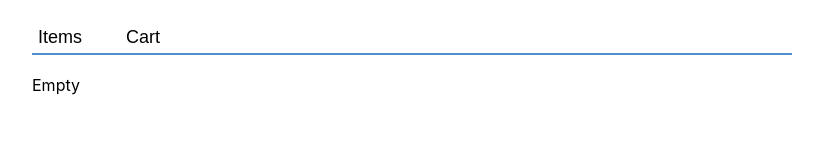
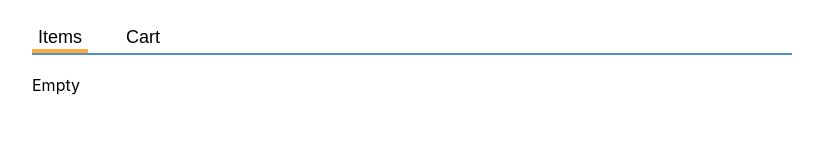
Before and after one commit to HoseaKigwila/eccom-react, a React (Create React App) app: page / in a window 1280 px wide. Shown: the top 160 px of the page, without its empty margins (228-1051 px from the left). Built offline with nearby package versions, Linux system fonts and the light colour scheme.

Commit message:
fifth  commit

```diff
--- a/src/App.css
+++ b/src/App.css
@@ -1,41 +1,3 @@
-/* .App {
-  text-align: center;
-}
-
-.App-logo {
-  height: 40vmin;
-  pointer-events: none;
-}
-
-@media (prefers-reduced-motion: no-preference) {
-  .App-logo {
-    animation: App-logo-spin infinite 20s linear;
-  }
-}
-
-.App-header {
-  background-color: #282c34;
-  min-height: 100vh;
-  display: flex;
-  flex-direction: column;
-  align-items: center;
-  justify-content: center;
-  font-size: calc(10px + 2vmin);
-  color: white;
-}
-
-.App-link {
-  color: #61dafb;
-}
-
-@keyframes App-logo-spin {
-  from {
-    transform: rotate(0deg);
-  }
-  to {
-    transform: rotate(360deg);
-  }
-} */
 
 .App {
   max-width: 800px;
@@ -71,3 +33,9 @@
     .App-content {
       margin: 0 20px;
       }
+ .App-nav-item button:hover {
+  color: #999999;
+  }
+  .App-nav-item.selected {
+    border-bottom-color: #ffaa3f;
+    }
--- a/src/Nav.js
+++ b/src/Nav.js
@@ -1,14 +1,18 @@
 
 import React from 'react';
-const Nav = () => {
+const Nav = ({activeTab, onTabChange}) => {
+  const itemClass = (tabName) => `
+App-nav-item ${
+(activeTab === tabName) ? 'selected' : ''}
+`;
 return (
 <nav className="App-nav">
-<ul>
-<li className="App-nav-item">
-<button>Items</button>
+ <ul>
+ <li className={itemClass('items')}>
+ <button onClick={() => onTabChange('items')}>Items</button>
 </li>
-<li className="App-nav-item">
-<button>Cart</button>
+<li className={itemClass('cart')}>
+<button onClick={() => onTabChange('cart')}>Cart</button>
 </li>
 </ul>
 </nav>
```
Also changed, not shown: src/itemPage.js (+20 -0 lines).
